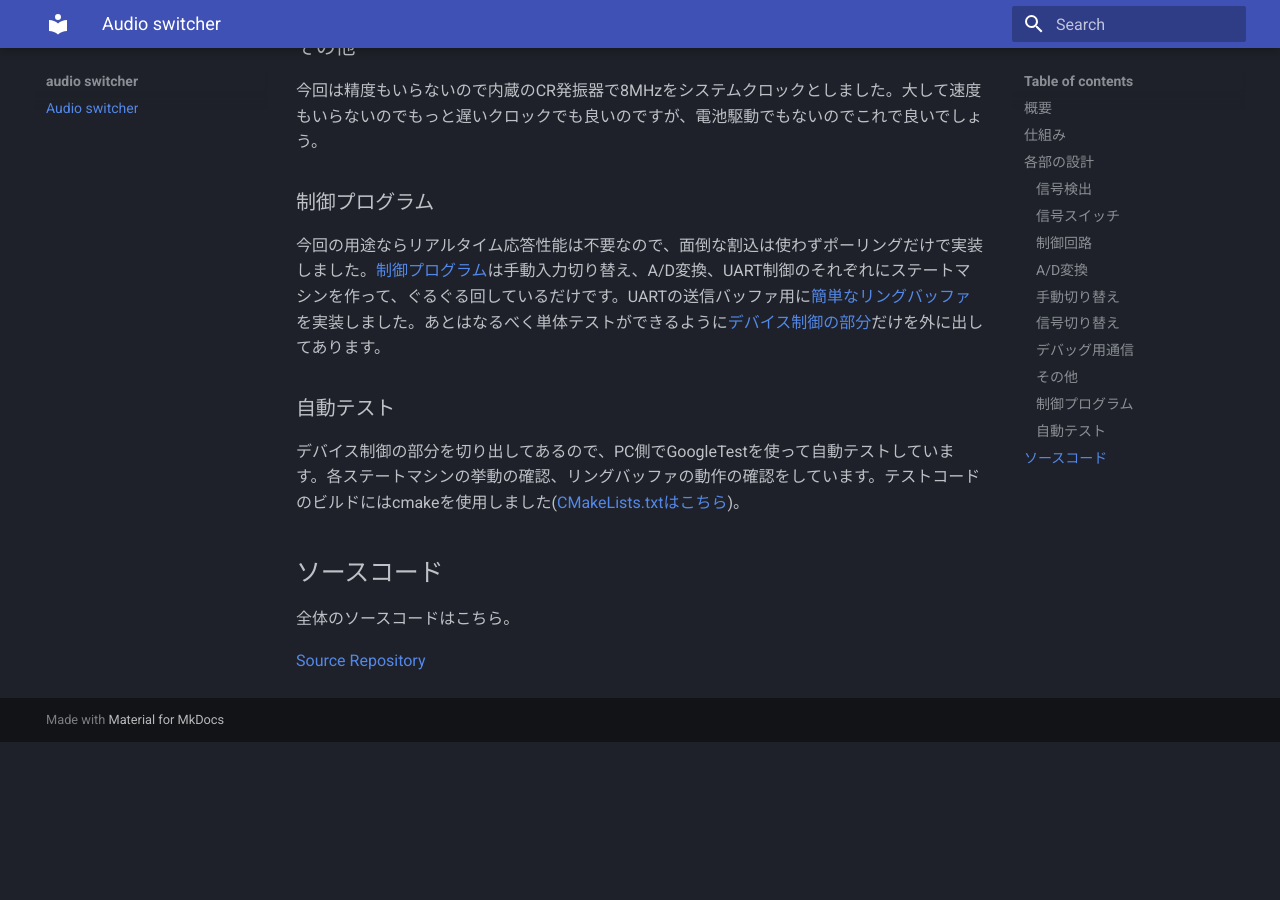
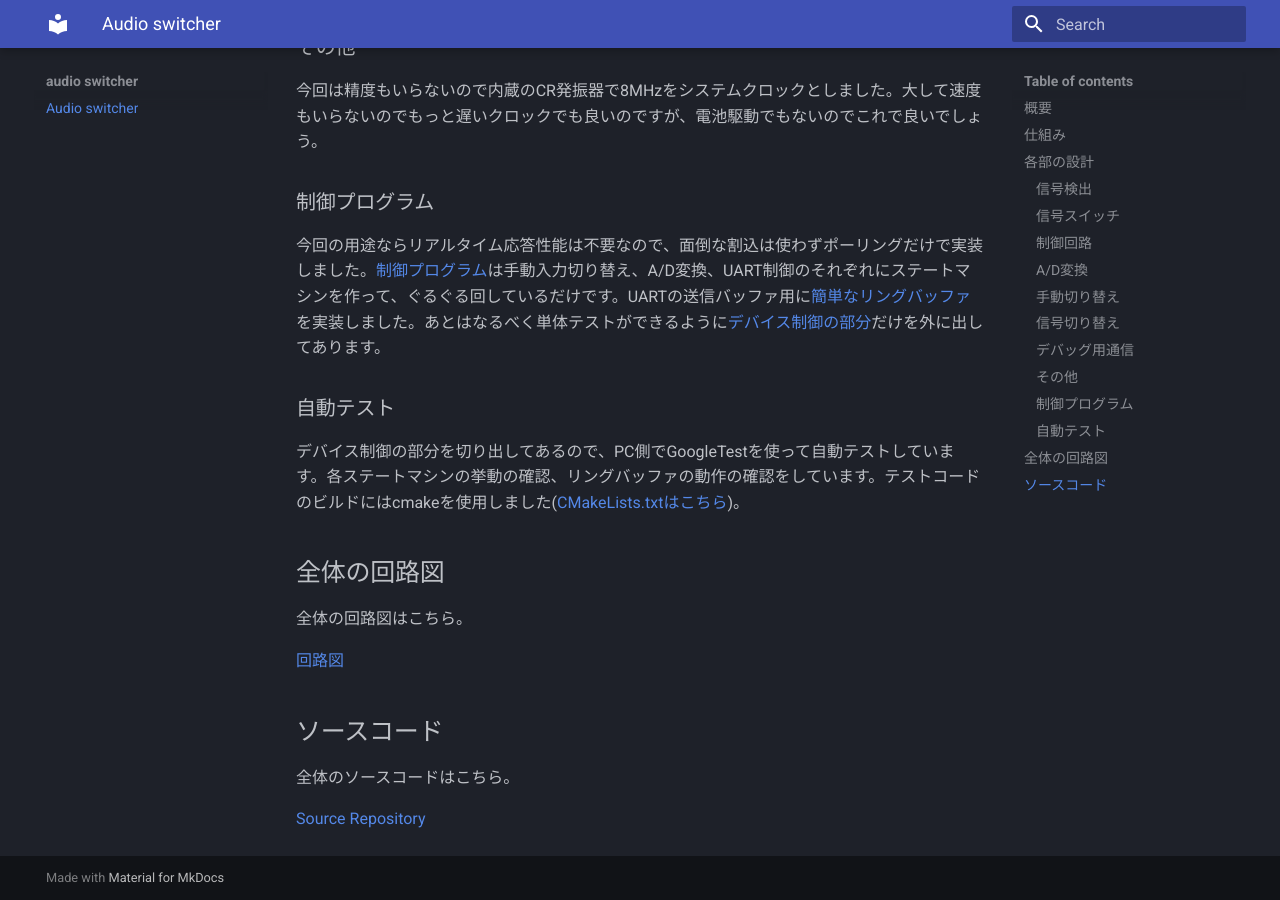
Before and after one commit to ruimo/audioswitcher, an MkDocs documentation site: the page built from docs/index.md, in a window 1280 px wide and 900 px high, scrolled down 4276 px. Built offline with MkDocs 1.6.1 and Material for MkDocs 9.7.7, drawn with Linux system fonts in a browser that asks for light colours; before the commit the page ends 5018 px from its top, so only the background shows below that.

Commit message:
Add schematics.

```diff
--- a/docs/index.md
+++ b/docs/index.md
@@ -62,6 +62,12 @@ HDMI切り替え機の多くは、自動切り替え機能を持っており、
 
 デバイス制御の部分を切り出してあるので、PC側でGoogleTestを使って自動テストしています。各ステートマシンの挙動の確認、リングバッファの動作の確認をしています。テストコードのビルドにはcmakeを使用しました([CMakeLists.txtはこちら](https://github.com/ruimo/audioswitcher/blob/main/CMakeLists.txt))。
 
+## 全体の回路図
+
+全体の回路図はこちら。
+
+[回路図](https://github.com/ruimo/audioswitcher/blob/main/schematics.kicad_sch)
+
 ## ソースコード
 
 全体のソースコードはこちら。
```
